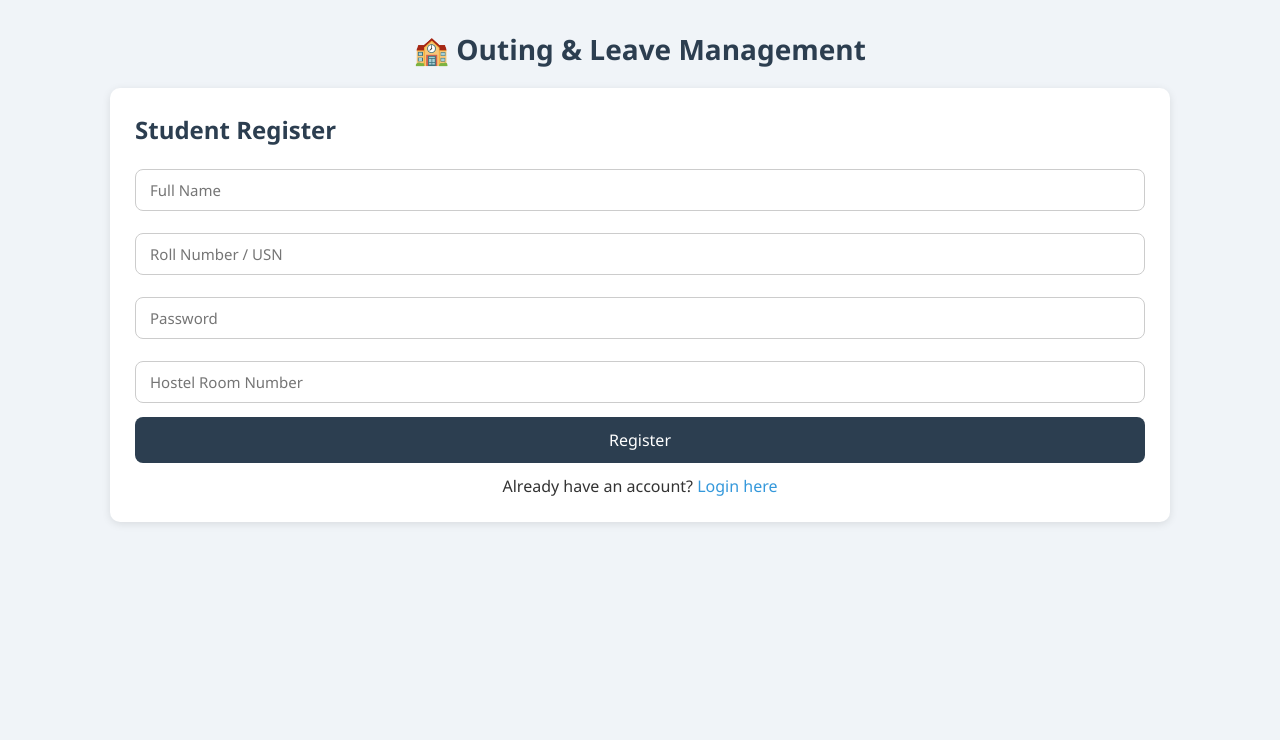
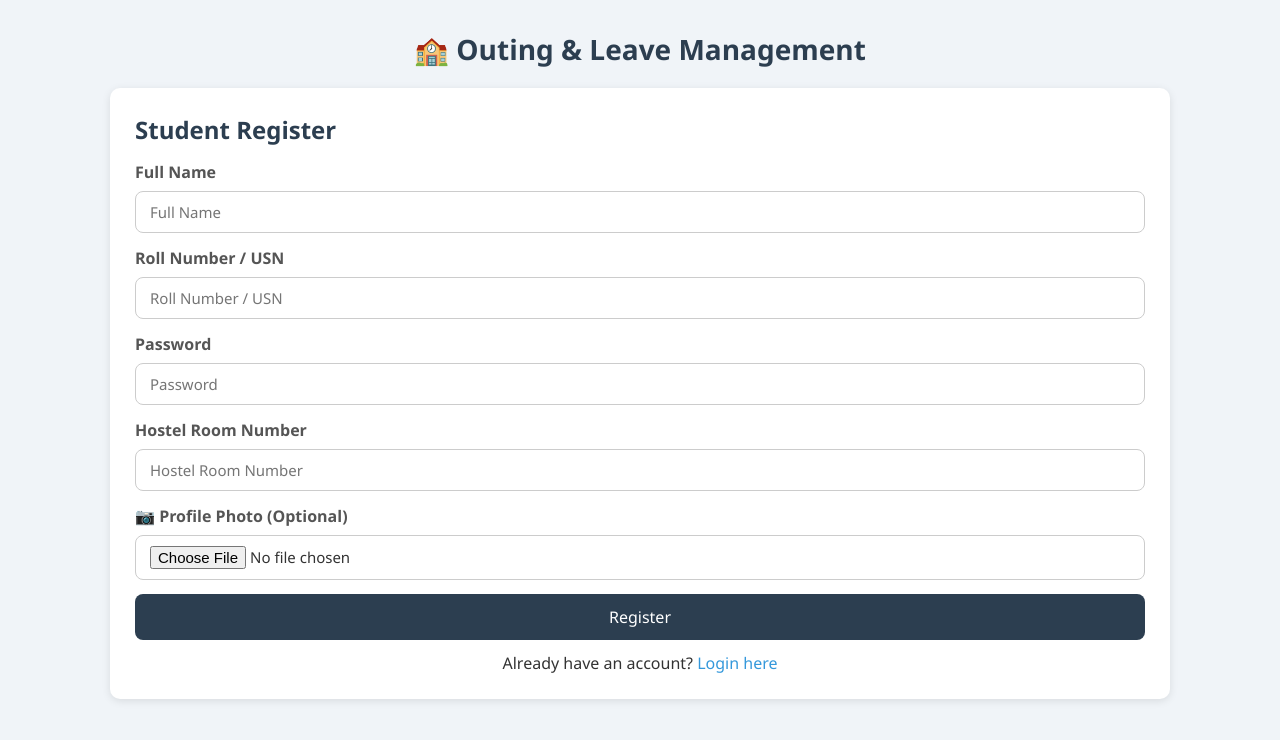
Before and after one commit to dishanthreddy2006-del/outing-leave-management, a Flask app: page /register in a window 1280 px wide. Shown: the top 740 px of the page. Run offline with Flask 3, Linux system fonts and the light colour scheme; some libraries are stand-ins or nearby versions.

Commit message:
Feature: profile photo on register + edit profile page

```diff
--- a/app.py
+++ b/app.py
@@ -20,7 +20,8 @@ def init_db():
         name TEXT NOT NULL,
         roll_no TEXT UNIQUE NOT NULL,
         password TEXT NOT NULL,
-        hostel_room TEXT
+        hostel_room TEXT,
+        photo TEXT
     )''')
 
     c.execute('''CREATE TABLE IF NOT EXISTS outing_requests (
@@ -52,7 +53,7 @@ def init_db():
         created_at TIMESTAMP DEFAULT CURRENT_TIMESTAMP
     )''')
 
-    c.execute("INSERT INTO students (name, roll_no, password, hostel_room) VALUES ('Admin', 'admin', 'admin123', 'N/A') ON CONFLICT (roll_no) DO NOTHING")
+    c.execute("INSERT INTO students (name, roll_no, password, hostel_room, photo) VALUES ('Admin', 'admin', 'admin123', 'N/A', NULL) ON CONFLICT (roll_no) DO NOTHING")
 
     conn.commit()
     conn.close()
@@ -100,6 +101,7 @@ def login():
             session['user_id'] = user[0]
             session['name'] = user[1]
             session['roll_no'] = user[2]
+            session['photo'] = user[5] if user[5] else None
             if roll == 'admin':
                 return redirect(url_for('admin_dashboard'))
             return redirect(url_for('student_dashboard'))
@@ -113,10 +115,22 @@ def register():
         roll = request.form['roll_no']
         pwd = request.form['password']
         room = request.form['hostel_room']
+        photo_filename = None
+
+        if 'photo' in request.files:
+            photo = request.files['photo']
+            if photo.filename != '':
+                from werkzeug.utils import secure_filename
+                upload_folder = os.path.join('static', 'uploads')
+                os.makedirs(upload_folder, exist_ok=True)
+                photo_filename = secure_filename(photo.filename)
+                photo.save(os.path.join(upload_folder, photo_filename))
+
         conn = get_conn()
         c = conn.cursor()
         try:
-            c.execute("INSERT INTO students (name, roll_no, password, hostel_room) VALUES (%s,%s,%s,%s)", (name, roll, pwd, room))
+            c.execute("INSERT INTO students (name, roll_no, password, hostel_room, photo) VALUES (%s,%s,%s,%s,%s)",
+                      (name, roll, pwd, room, photo_filename))
             conn.commit()
             conn.close()
             return redirect(url_for('login'))
@@ -267,6 +281,44 @@ def reject(type, req_id):
         add_notification(student[0], f"❌ Your {label} request #{req_id} has been Rejected.")
     return redirect(url_for('admin_dashboard'))
 
+@app.route('/edit_profile', methods=['GET', 'POST'])
+def edit_profile():
+    if 'user_id' not in session:
+        return redirect(url_for('login'))
+    conn = get_conn()
+    c = conn.cursor()
+    if request.method == 'POST':
+        name = request.form['name']
+        password = request.form['password']
+        room = request.form['hostel_room']
+        photo_filename = None
+
+        if 'photo' in request.files:
+            photo = request.files['photo']
+            if photo.filename != '':
+                from werkzeug.utils import secure_filename
+                upload_folder = os.path.join('static', 'uploads')
+                os.makedirs(upload_folder, exist_ok=True)
+                photo_filename = secure_filename(photo.filename)
+                photo.save(os.path.join(upload_folder, photo_filename))
+
+        if photo_filename:
+            c.execute("UPDATE students SET name=%s, password=%s, hostel_room=%s, photo=%s WHERE id=%s",
+                      (name, password, room, photo_filename, session['user_id']))
+        else:
+            c.execute("UPDATE students SET name=%s, password=%s, hostel_room=%s WHERE id=%s",
+                      (name, password, room, session['user_id']))
+
+        conn.commit()
+        session['name'] = name
+        conn.close()
+        return redirect(url_for('student_dashboard'))
+
+    c.execute("SELECT * FROM students WHERE id=%s", (session['user_id'],))
+    student = c.fetchone()
+    conn.close()
+    return render_template('edit_profile.html', student=student)
+
 @app.route('/logout')
 def logout():
     session.clear()
--- a/templates/register.html
+++ b/templates/register.html
@@ -12,11 +12,22 @@
             {% if error %}
                 <p class="error">{{ error }}</p>
             {% endif %}
-            <form method="POST">
+            <form method="POST" enctype="multipart/form-data">
+                <label>Full Name</label>
                 <input type="text" name="name" placeholder="Full Name" required><br>
+
+                <label>Roll Number / USN</label>
                 <input type="text" name="roll_no" placeholder="Roll Number / USN" required><br>
+
+                <label>Password</label>
                 <input type="password" name="password" placeholder="Password" required><br>
+
+                <label>Hostel Room Number</label>
                 <input type="text" name="hostel_room" placeholder="Hostel Room Number" required><br>
+
+                <label>📷 Profile Photo (Optional)</label>
+                <input type="file" name="photo" accept=".jpg,.jpeg,.png"><br>
+
                 <button type="submit">Register</button>
             </form>
             <p>Already have an account? <a href="/login">Login here</a></p>
```
Also changed, not shown: templates/dashboard.html (+14 -2 lines), templates/edit_profile.html (added, +49 -0 lines).
